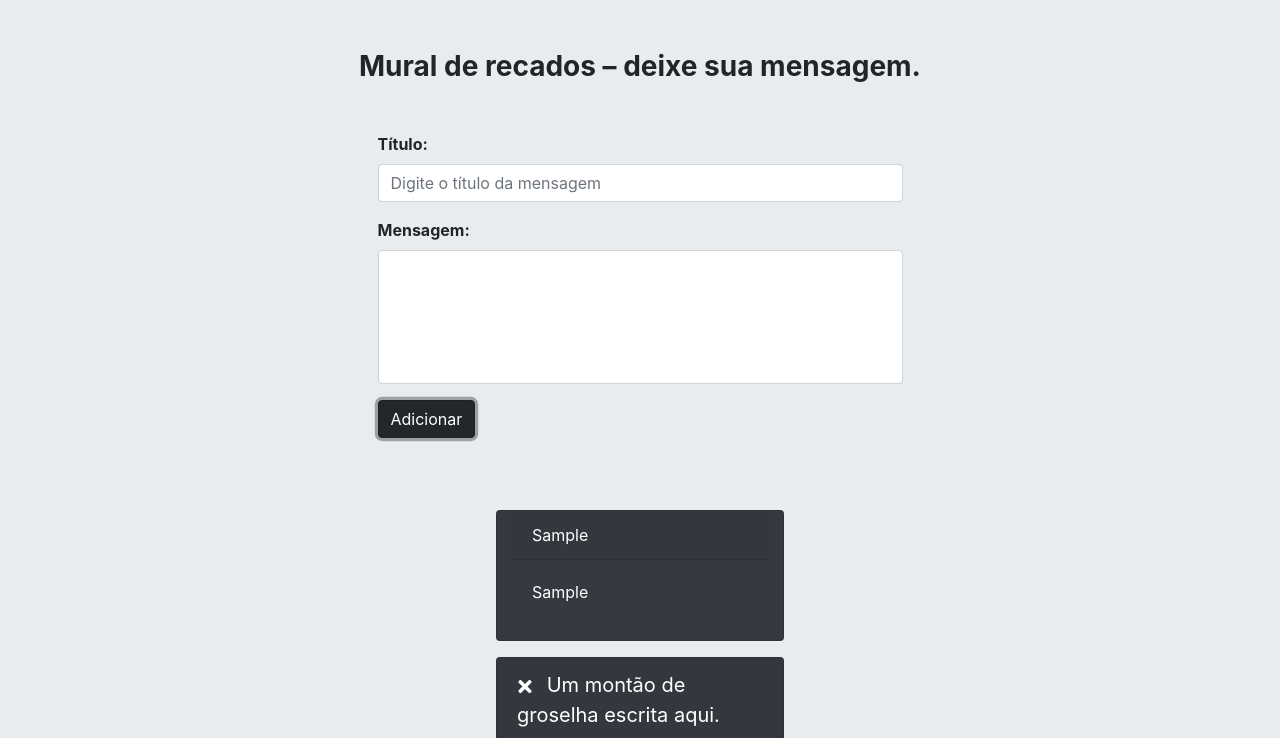
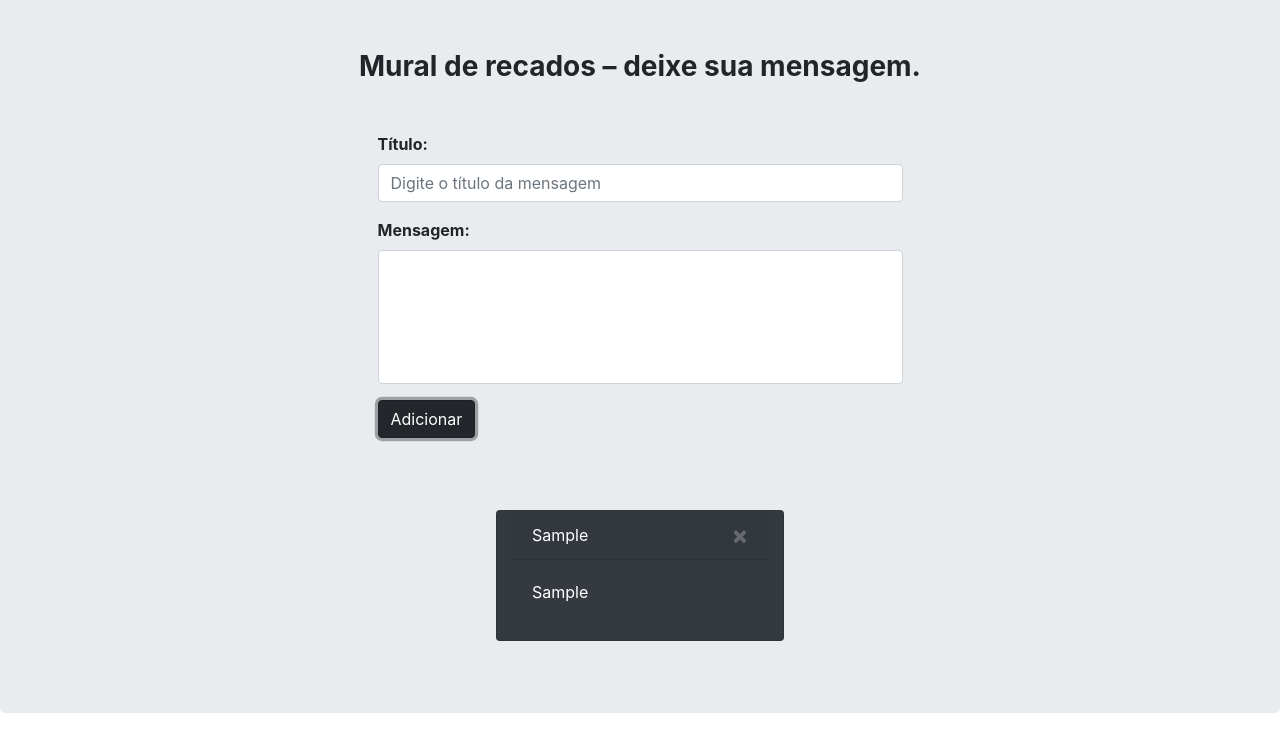
Before and after one commit to rovedajr/vanillajs-scrapbook, a plain HTML site: page index.html in a window 1280 px wide. Both pictures are taken after typing "Sample", "Sample" into the empty fields and a click on the button "Adicionar". Shown: the part 62-800 px from the top of the page. Drawn offline with nearby package versions, Linux system fonts and the light colour scheme.

Commit message:
Works as expected. Need to fix the button.

```diff
--- a/index.html
+++ b/index.html
@@ -28,19 +28,6 @@
 
                 <div id="scrapsField" class="d-flex flex-wrap mt-5 justify-content-center"></div>
 
-                <div class="card text-white bg-dark m-2" style="max-width: 18rem;">
-                    <div class="card-header">
-                        <span class="closer"><svg class="icon-svg mr-2" focusable="false" data-prefix="fas"   xmlns="http://www.w3.org/2000/svg" viewBox="0 0 352 512">
-                            <path fill="#ffffff" d="M242.72 256l100.07-100.07c12.28-12.28 12.28-32.19 0-44.48l-22.24-22.24c-12.28-12.28-32.19-12.28-44.48 0L176 189.28 75.93 89.21c-12.28-12.28-32.19-12.28-44.48 0L9.21 111.45c-12.28 12.28-12.28 32.19 0 44.48L109.28 256 9.21 356.07c-12.28 12.28-12.28 32.19 0 44.48l22.24 22.24c12.28 12.28 32.2 12.28 44.48 0L176 322.72l100.07 100.07c12.28 12.28 32.2 12.28 44.48 0l22.24-22.24c12.28-12.28 12.28-32.19 0-44.48L242.72 256z">
-                            </path>
-                            </svg> Um montão de groselha escrita aqui.
-                        </span>
-                    </div>
-                    <div class="card-body">
-                        <p class="card-text">Some quick example text to build on the card title and make up the bulk of the card's content.</p>
-                    </div>
-                    </div>
-
             </div>
 
             </div>
--- a/scrapbookEngine.js
+++ b/scrapbookEngine.js
@@ -2,10 +2,15 @@ let field = document.querySelector('#scrapsField')
 let messageTitle = document.querySelector('#messageTitle')
 let messageBody = document.querySelector('#messageBody')
 let button = document.getElementsByTagName("button")[0]
-let tasks = JSON.parse(localStorage.getItem('task_list')) || []
+let tasks =
+    JSON.parse(localStorage.getItem('task_list')) || []
 
-let closer = document.querySelector('.closer')
-console.log(closer);
+function deleteTask(position) {
+    tasks.splice(position, 1)
+
+    renderCard()
+    storeLocally()
+}
 
 
 
@@ -34,6 +39,15 @@ function renderCard() {
         headerBox.classList.add('card-header')
         headerBox.innerText = task.titulo
 
+        let closer = document.createElement('button')
+        closer.innerHTML = `<button type="button" class="close text-white" id="closer" aria-label="Close">
+        <span aria-hidden="true">&times;</span>`
+
+        closer.classList.add('close', 'text-white')
+        headerBox.appendChild(closer)
+
+
+
         let messageBody = document.createElement('div')
         messageBody.classList.add('card-body', 'scroll')
 
@@ -44,6 +58,9 @@ function renderCard() {
         card.appendChild(headerBox)
         card.appendChild(messageBody)
         field.appendChild(card)
+
+        let position = tasks.indexOf(task)
+        closer.setAttribute('onclick', `deleteTask(${position})`)
     }
 }
 
--- a/styles.css
+++ b/styles.css
@@ -16,15 +16,3 @@ textarea {
   scrollbar-width: thin;
   border-radius: 4px;
 }
-
-.closer {
-  font-size: 1.25rem;
-}
-
-.icon-svg {
-  width: 1rem;
-height: 1.2rem;
-  color: #ffffff;
-
-
-}
```
Also changed, not shown: 1 other file.
